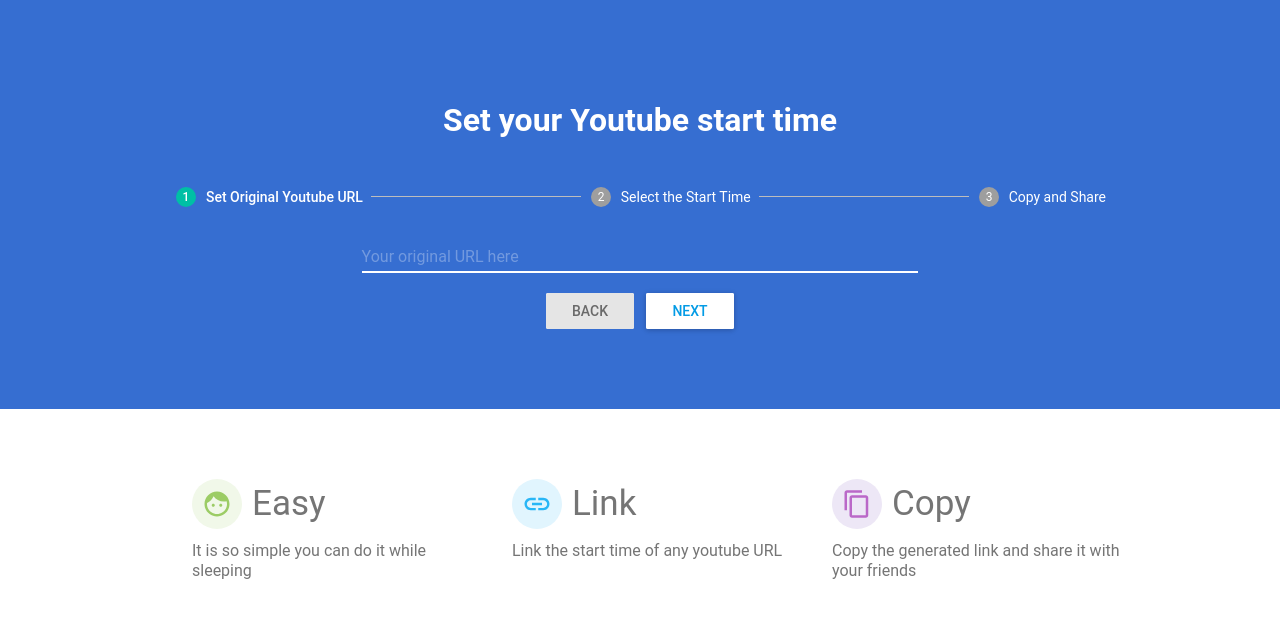
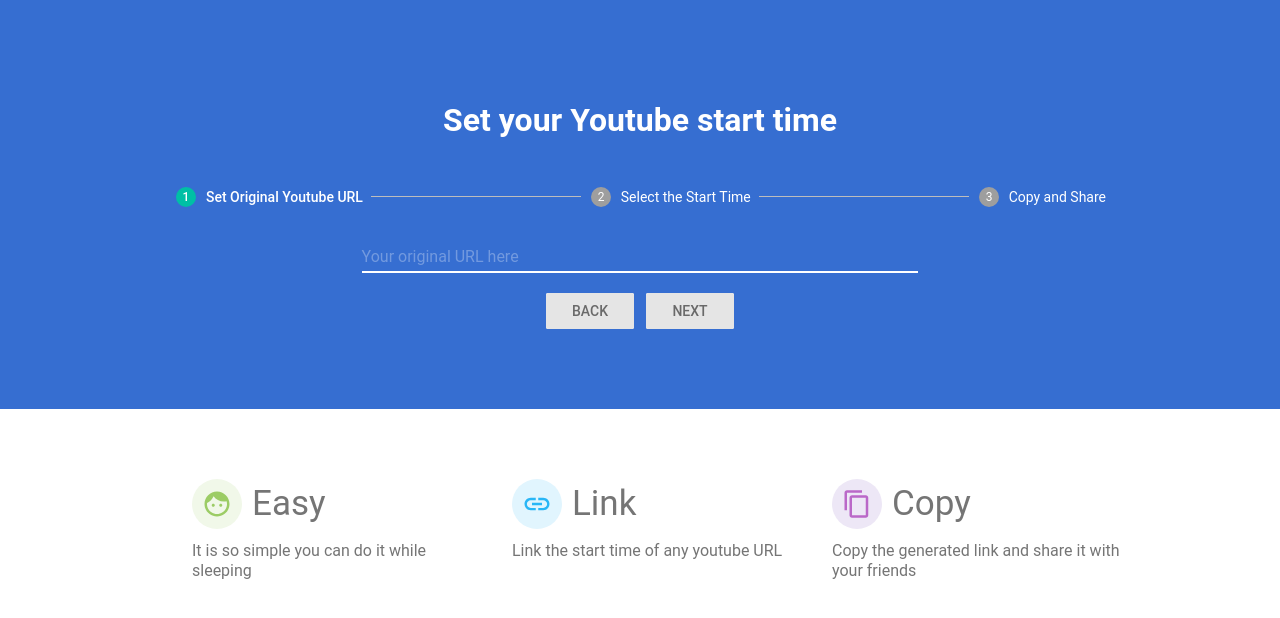
Before and after one commit to chardmd/youtube-clipstart, a React (Create React App) app: page / in a window 1280 px wide. Shown: the top 618 px of the page. Built offline with nearby package versions, Linux system fonts and the light colour scheme; what react-tap-event-plugin would draw is missing.

Commit message:
Added validation in OriginalLink component
By passing the state between child - parent component.

```diff
--- a/src/components/ControlButton/ControlButton.js
+++ b/src/components/ControlButton/ControlButton.js
@@ -16,6 +16,7 @@ class ControlButton extends Component {
                 <RaisedButton
                     label={this.props.stepIndex === 2 ? 'Finish' : 'Next'}
                     primary={true}
+                    disabled={this.props.isValid === false}
                     onTouchTap={this.props.handleNext}
                 />
             </div>
@@ -26,7 +27,8 @@ class ControlButton extends Component {
 ControlButton.propTypes = {
     stepIndex: PropTypes.number.isRequired,
     handleNext: PropTypes.func.isRequired,
-    handlePrev: PropTypes.func.isRequired
+    handlePrev: PropTypes.func.isRequired,
+    isValid: PropTypes.bool.isRequired
 };
 
 export { ControlButton };
--- a/src/components/OriginalLink/OriginalLink.js
+++ b/src/components/OriginalLink/OriginalLink.js
@@ -23,8 +23,10 @@ class OriginalLink extends Component {
     handleValidation(url) {
         if (this.isYoutubeURLValid(url)) {
             this.setState({ errorMessage: "" });
+            this.props.isValid(true);
         } else {
-            this.setState({ errorMessage: "Invalid Youtube URL" });
+            if (url !== "") this.setState({ errorMessage: "Invalid Youtube URL" });
+            this.props.isValid(false);
         }
     }
 
@@ -47,6 +49,7 @@ class OriginalLink extends Component {
 OriginalLink.propTypes = {
     onChange: PropTypes.func.isRequired,
     url: PropTypes.string.isRequired,
+    isValid: PropTypes.bool.isRequired
 };
 
 export { OriginalLink };
--- a/src/containers/HomePage/HomePage.js
+++ b/src/containers/HomePage/HomePage.js
@@ -19,12 +19,14 @@ class HomePage extends Component {
             url: '',
             minutes: 0,
             seconds: 0,
+            isValid: false
         };
 
         this.handleNext = this.handleNext.bind(this);
         this.handlePrev = this.handlePrev.bind(this);
         this.restart = this.restart.bind(this);
         this.getStepContent = this.getStepContent.bind(this);
+        this.isValid = this.isValid.bind(this);
     }
 
     handleNext() {
@@ -49,10 +51,16 @@ class HomePage extends Component {
         });
     }
 
+    isValid(status) {
+        this.setState({
+            isValid: status
+        })
+    }
+
     getStepContent(stepIndex) {
         switch (stepIndex) {
             case 0:
-                return <OriginalLink onChange={(e) => this.setState({ url: e.target.value })} url={this.state.url} />
+                return <OriginalLink onChange={(e) => this.setState({ url: e.target.value })} url={this.state.url} isValid={this.isValid} />
             case 1:
                 return (<TimeSelector changeMinutes={(e) => this.setState({ minutes: parseInt(e.target.value, 10) })}
                     changeSeconds={(e) => this.setState({ seconds: parseInt(e.target.value, 10) })}
@@ -79,7 +87,7 @@ class HomePage extends Component {
                         <div style={contentStyle}>
                             <div>
                                 {this.getStepContent(stepIndex)}
-                                <ControlButton stepIndex={stepIndex} handleNext={this.handleNext} handlePrev={this.handlePrev} />
+                                <ControlButton stepIndex={stepIndex} handleNext={this.handleNext} handlePrev={this.handlePrev} isValid={this.state.isValid} />
                             </div>
                         </div>
                     </div>
```
